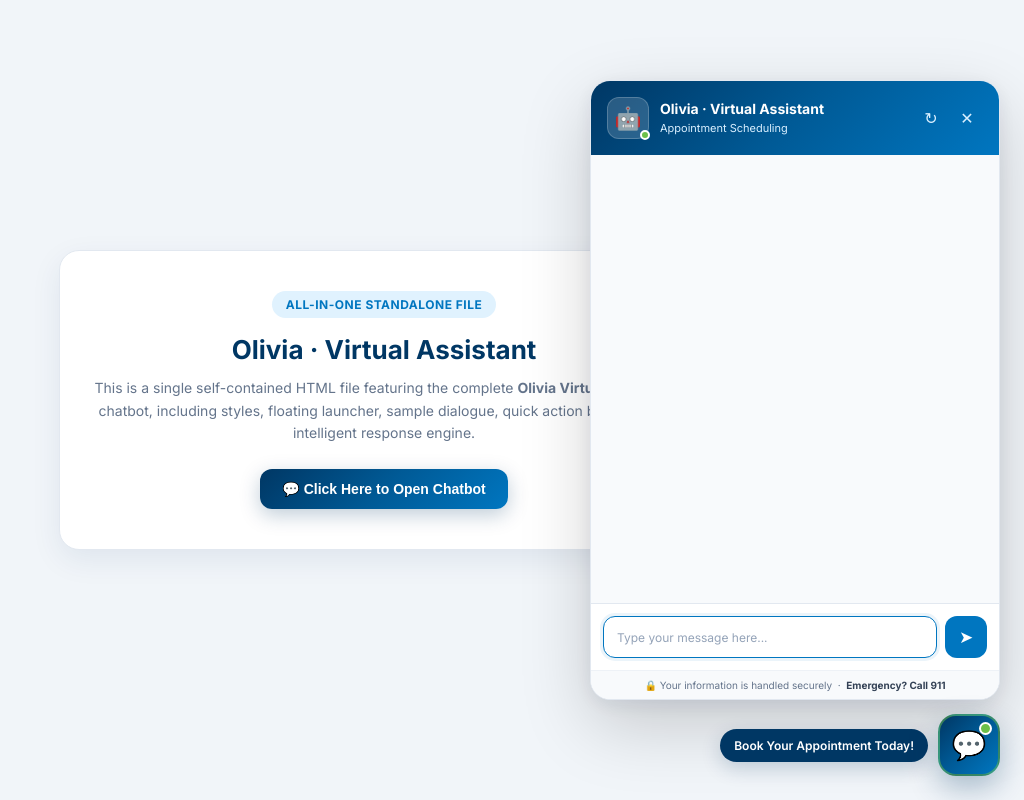
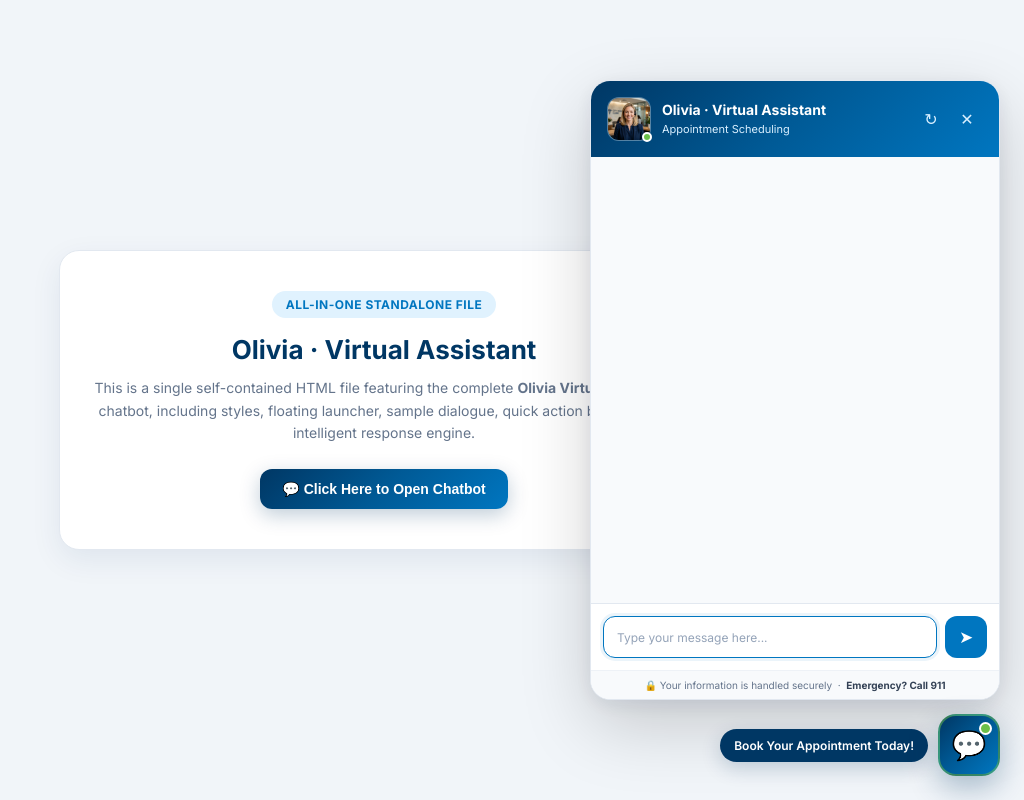
Before and after one commit to ssppjj26-maker/adventhealth-porter-site, a website: page chatbot-standalone.html in a window 1280 px wide. Both pictures are taken after a click on the button "💬 Click Here to Open Chatbot". Shown: the whole page, without its empty margins (256-1280 px from the left). Drawn offline with Linux system fonts and the light colour scheme.

Commit message:
Replace robot avatar with professional American female receptionist portrait

```diff
--- a/chatbot-standalone.html
+++ b/chatbot-standalone.html
@@ -215,16 +215,24 @@
     }
 
     .assistant-avatar {
-      width: 42px;
-      height: 42px;
+      width: 44px;
+      height: 44px;
       border-radius: 12px;
       background: rgba(255, 255, 255, 0.16);
       border: 1px solid rgba(255, 255, 255, 0.2);
       display: flex;
       align-items: center;
       justify-content: center;
-      font-size: 22px;
       position: relative;
+      flex-shrink: 0;
+    }
+
+    .assistant-avatar img {
+      width: 100%;
+      height: 100%;
+      object-fit: cover;
+      border-radius: 11px;
+      display: block;
     }
 
     .avatar-status {
@@ -584,7 +592,7 @@
     <div class="chat-header">
       <div class="header-left">
         <div class="assistant-avatar">
-          🤖
+          <img src="assets/receptionist.jpg" alt="Olivia" />
           <span class="avatar-status"></span>
         </div>
         <div>
--- a/styles.css
+++ b/styles.css
@@ -1504,18 +1504,24 @@ button {
 }
 
 .assistant-avatar {
-  width: 42px;
-  height: 42px;
+  width: 44px;
+  height: 44px;
   border-radius: 12px;
   background: rgba(255, 255, 255, 0.16);
   border: 1px solid rgba(255, 255, 255, 0.2);
-
   display: flex;
   align-items: center;
   justify-content: center;
-
-  font-size: 22px;
   position: relative;
+  flex-shrink: 0;
+}
+
+.assistant-avatar img {
+  width: 100%;
+  height: 100%;
+  object-fit: cover;
+  border-radius: 11px;
+  display: block;
 }
 
 .avatar-status {
```
Also changed, not shown: index.html (+1 -1 lines), assets/receptionist.jpg (added).
